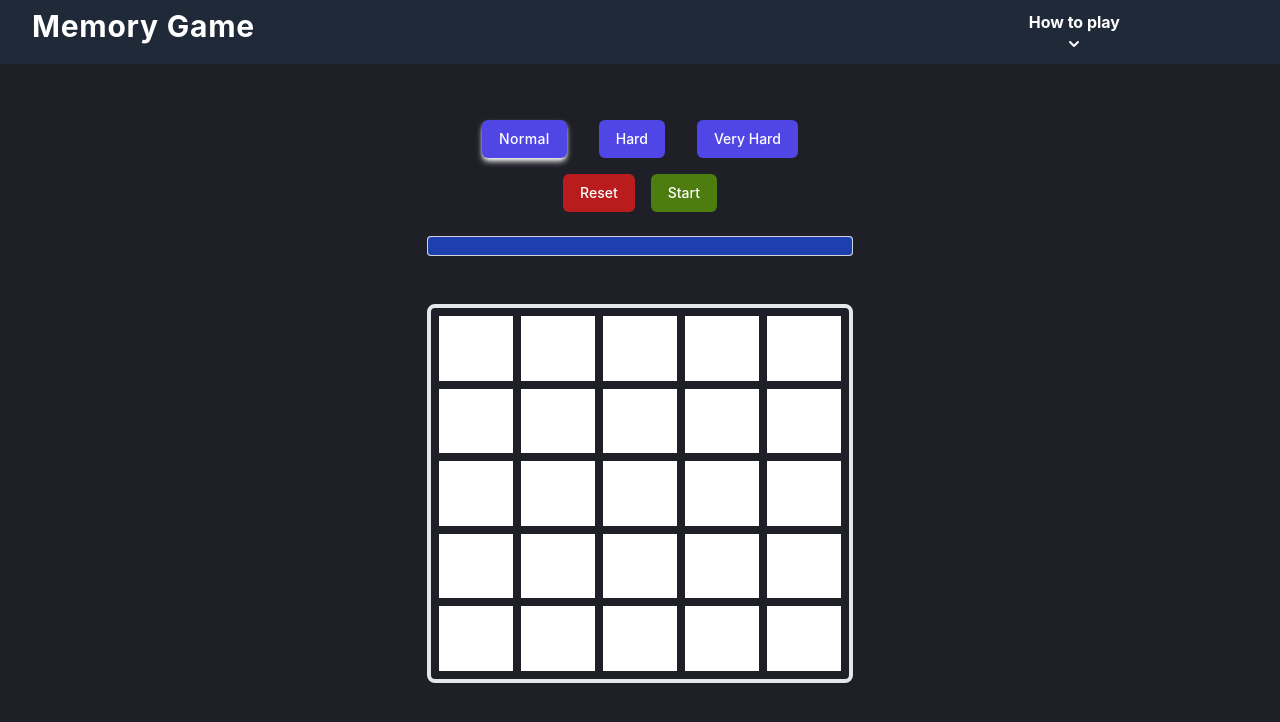
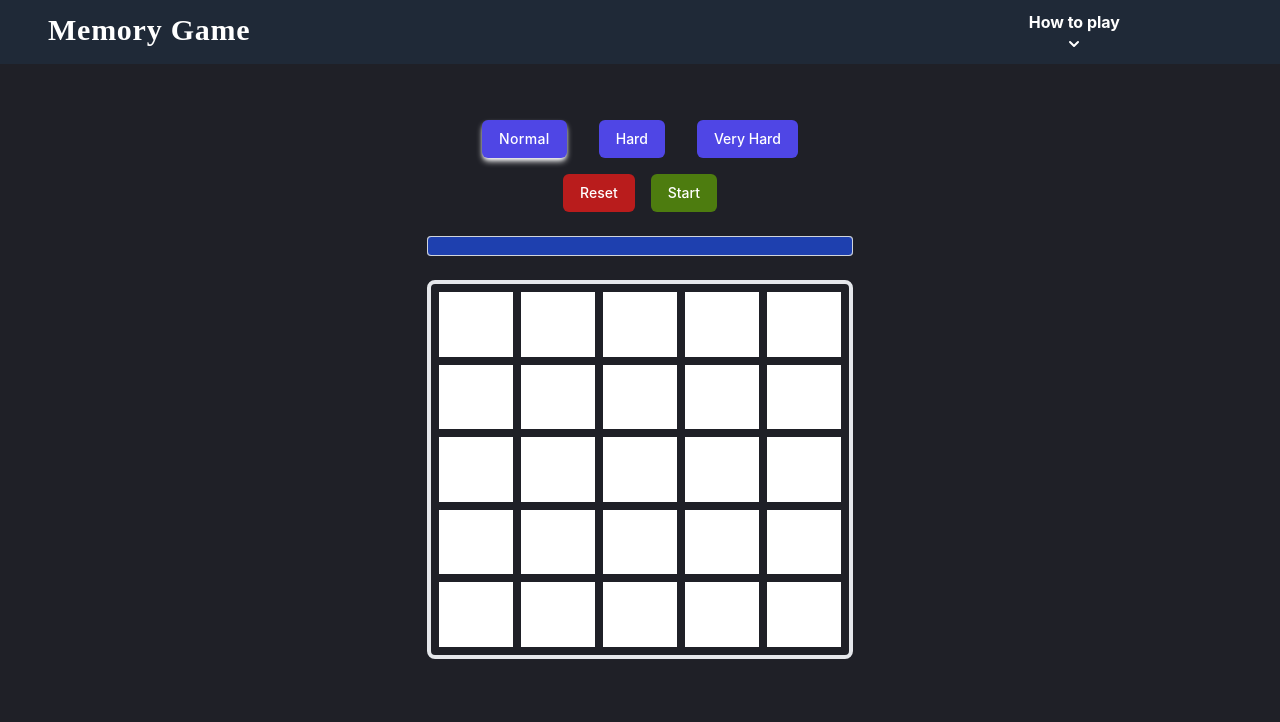
Before and after one commit to react-guru007/Tile-Memory-Game, a Next.js app: page / in a window 1280 px wide. Shown: the top 722 px of the page. Built offline with nearby package versions, Linux system fonts and the light colour scheme.

Commit message:
small layout tweaks

```diff
--- a/components/Board.js
+++ b/components/Board.js
@@ -944,7 +944,7 @@ export default function Board() {
       />
 
       <main className="relative">
-        <div className="sm:w-1/3 sm:h-1/3 mx-auto py-6 aspect-square  w-full h-1/2">
+        <div className="md:w-1/3 md:h-1/3   mx-auto py-6 aspect-square  w-full h-1/2 -mt-6">
           <div
             className={`p-2 border-4 border-solid border-gray-200 rounded-lg h-full grid gap-2 ${
               gridIndex === 0
--- a/components/CountdownBar.js
+++ b/components/CountdownBar.js
@@ -9,7 +9,7 @@ export default function CountdownBar({
   console.log(reseting)
   return (
     <div className="flex justify-center ">
-      <div className="flex sm:w-1/3 w-3/4 h-5 rounded mb-6 bg-gray-300">
+      <div className="flex md:w-1/3 w-3/4 h-5 rounded mb-6 bg-gray-300">
         <div
           className={`bg-blue-800 h-5 overflow-hidden border-solid border border-gray-300 rounded ${
             reseting
--- a/pages/index.js
+++ b/pages/index.js
@@ -7,7 +7,7 @@ export default function Home() {
   return (
     <div>
       <div className="w-full mx-auto px-2 sm:px-6 lg:px-8 h-16 bg-gray-800 flex">
-        <h1 className="sm:text-3xl text-2xl font-bold text-white pt-2 headerFont tracking-wide">
+        <h1 className="sm:text-3xl text-2xl font-bold text-white pt-3 headerFont tracking-wide pl-4">
           Memory Game
         </h1>
         <div className="flex ml-auto text-white font-bold spacing-2 sm:pr-32 pr-4">
--- a/styles/globals.css
+++ b/styles/globals.css
@@ -3,6 +3,7 @@
 @tailwind utilities;
 
 @import url('https://fonts.googleapis.com/css2?family=Signika&display=swap');
+@import url('https://fonts.googleapis.com/css2?family=Dela+Gothic+One&display=swap');
 
 html,
 body {
@@ -58,8 +59,7 @@ a {
 }
 
 .headerFont {
-  font-family: Signika, BlinkMacSystemFont, Segoe UI, Roboto, Oxygen, Ubuntu,
-    Cantarell, Fira Sans, Droid Sans, Helvetica Neue, sans-serif;
+  font-family: 'Dela Gothic One', cursive;
 }
 
 .tile:hover {
```
